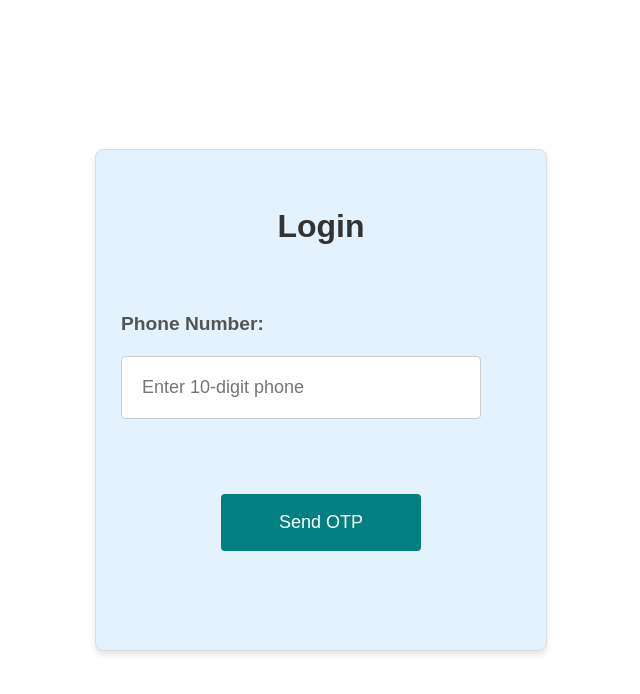
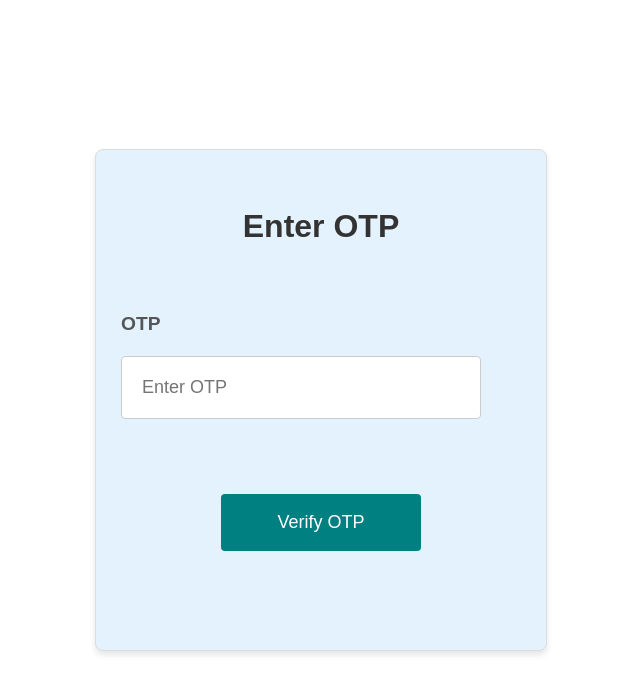
Before and after one commit to pubudu2003060/SENG-22212-Group-Project, a React (Vite) app in the folder User/: page /Otp in a window 1280 px wide. Shown: the top 694 px of the page, without its empty margins (319-959 px from the left). Built offline with nearby package versions, Linux system fonts and the light colour scheme.

Commit message:
Created the Login Form

```diff
--- a/User/package.json
+++ b/User/package.json
@@ -11,7 +11,8 @@
   },
   "dependencies": {
     "react": "^18.3.1",
-    "react-dom": "^18.3.1"
+    "react-dom": "^18.3.1",
+    "react-router-dom": "^7.1.1"
   },
   "devDependencies": {
     "@eslint/js": "^9.17.0",
--- a/User/src/App.jsx
+++ b/User/src/App.jsx
@@ -1,16 +1,25 @@
-import { useState } from 'react'
-import './App.css'
-import Login from './Resistration/LoginPage';
+
+import { useState } from 'react';
+import './App.css';
+import { BrowserRouter as Router, Routes, Route } from 'react-router-dom';
+import Login from './Components/LoginForm.jsx';
+import Otp from './Components/Otp.jsx';
 
 
 function App() {
-  const [count, setCount] = useState(0)
+
 
   return (
-    <div>
-      <Login/>
-    </div>
+    <Router>
+      <div>
+        <Routes>
+          <Route path="/" element={<Login />} />
+          <Route path="/Otp" element={<Otp />} />
+        </Routes>
+      </div>
+    </Router>
+
   );
 }
 
-export default App
+export default App;
--- a/User/src/Resistration/LoginPage.jsx
+++ b/User/src/Components/LoginForm.jsx
@@ -1,13 +1,17 @@
+
 import React, { useState } from "react";
-import "./Login.css";
+import { useNavigate } from 'react-router-dom';
+import '../Styles/Login.css';
+
 
 function Login() {
   const [phoneNumber, setPhoneNumber] = useState("");
   const [error, setError] = useState("");
+  const navigate = useNavigate();
 
   const handleSendOtp = () => {
-    if (phoneNumber.length === 10 && !isNaN(phoneNumber))  {
-      window.location.href = "/otp.jsx";
+    if (phoneNumber.length === 10 && !isNaN(phoneNumber)) {
+      navigate("/Otp");
     } else {
       setError("Please enter a valid 10-digit phone number.");
     }
@@ -16,22 +20,20 @@ function Login() {
   const handleInputChange = (e) => {
     const value = e.target.value;
     setPhoneNumber(value);
-    if (value.length === 10) {
-      setError("");
-    }
   };
 
   return (
     <div className="login-container">
       <h2>Login</h2>
+      <h3></h3>
       <div className="form-group">
-        <label htmlFor="phone">Phone Number:</label>
+        <label htmlFor="phone">Phone Number</label>
         <input
           type="text"
           id="phone"
           value={phoneNumber}
           onChange={handleInputChange}
-          placeholder="Enter 10-digit phone"
+          placeholder="Enter your phone number"
           maxLength="10"
         />
         {error && <p className="error-message">{error}</p>}
--- /dev/null
+++ b/User/src/Components/Otp.jsx
@@ -0,0 +1,48 @@
+
+import React, { useState } from "react";
+import { useNavigate } from 'react-router-dom';
+import '../Styles/Login.css';  // Reuse the same style file
+
+function Otp() {
+  const [otp, setOtp] = useState("");  // Store OTP entered by the user
+  const [error, setError] = useState("");  // Store any error messages
+  const navigate = useNavigate();  // For navigating to the next page after OTP verification
+
+  // Handle OTP input change
+  const handleInputChange = (e) => {
+    const value = e.target.value;
+    setOtp(value);
+  };
+
+  // Handle OTP verification
+  const handleVerifyOtp = () => {
+    if (otp === "1234") {  // Example OTP validation (replace with actual logic)
+      navigate("/Home");  // Redirect to the Home page after successful OTP verification
+    } else {
+      setError("Invalid OTP. Please try again.");  // Show error if OTP is incorrect
+    }
+  };
+
+  return (
+    <div className="login-container"> {/* Reuse the same styling */}
+      <h2>Enter OTP</h2>
+      <div className="form-group">
+        <label htmlFor="otp">OTP</label>
+        <input
+          type="text"
+          id="otp"
+          value={otp}
+          onChange={handleInputChange}
+          placeholder="Enter OTP"
+          maxLength="6"
+        />
+        {error && <p className="error-message">{error}</p>} {/* Display error message if OTP is invalid */}
+      </div>
+      <button onClick={handleVerifyOtp} className="btn send-otp">
+        Verify OTP
+      </button>
+    </div>
+  );
+}
+
+export default Otp;
--- a/User/src/Resistration/Login.css
+++ b/User/src/Styles/Login.css
@@ -11,7 +11,7 @@ body {
 
   .login-container {
     width: 100%;
-    width: 400px; /* Ensures a proper width for larger screens */
+    width: 400px;
     height: 450px;
     margin: 20px;
     padding: 25px;
```
Also changed, not shown: User/src/Resistration/Otp.jsx (deleted), 1 other file (tests, documents, lock files or other folders).
